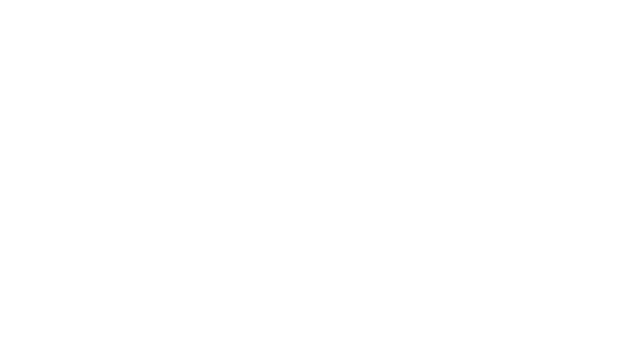
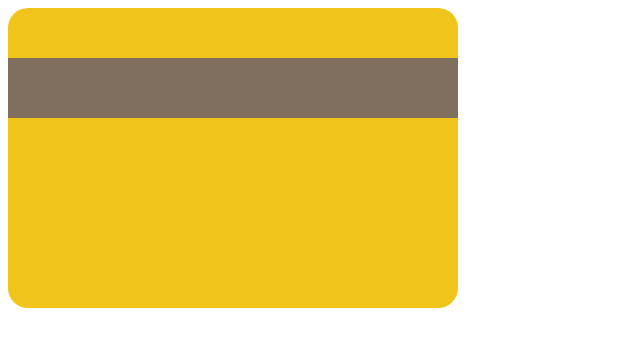
Before and after one commit to Smalmtoft/svg, a plain HTML site: page index.html in a window 1280 px wide. Shown: the whole page, without its empty margins (0-640 px from the left). Drawn offline with Linux system fonts and the light colour scheme.

Commit message:
first code of svg added to index.html instead of credit-card.svg

```diff
--- a/index.html
+++ b/index.html
@@ -7,5 +7,15 @@
 </head>
 <body>
 
+    <svg width="500" height="350" xmlns="https://www.w3.org/2000/svg">
+        <rect width="450" height="300" rx="20" ry="20" fill="#f0c41b" />
+        <rect width="450" height="60" y="50" fill="#806f5e" />
+
+
+
+
+
+    </svg>
+
 </body>
 </html>
```
Also changed, not shown: images/credit-card.svg.
